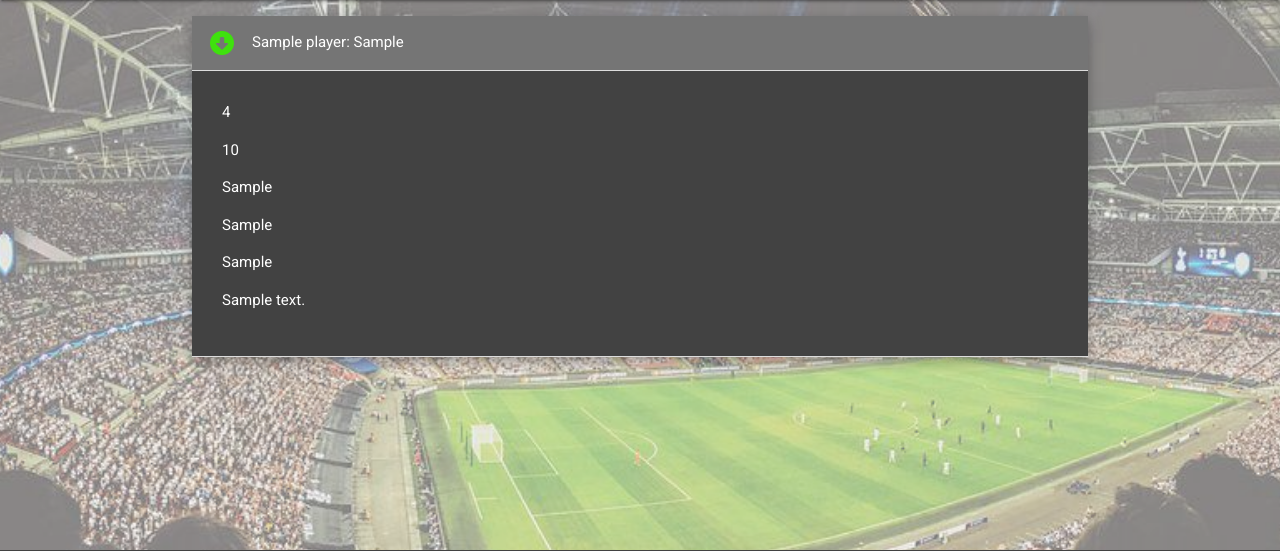
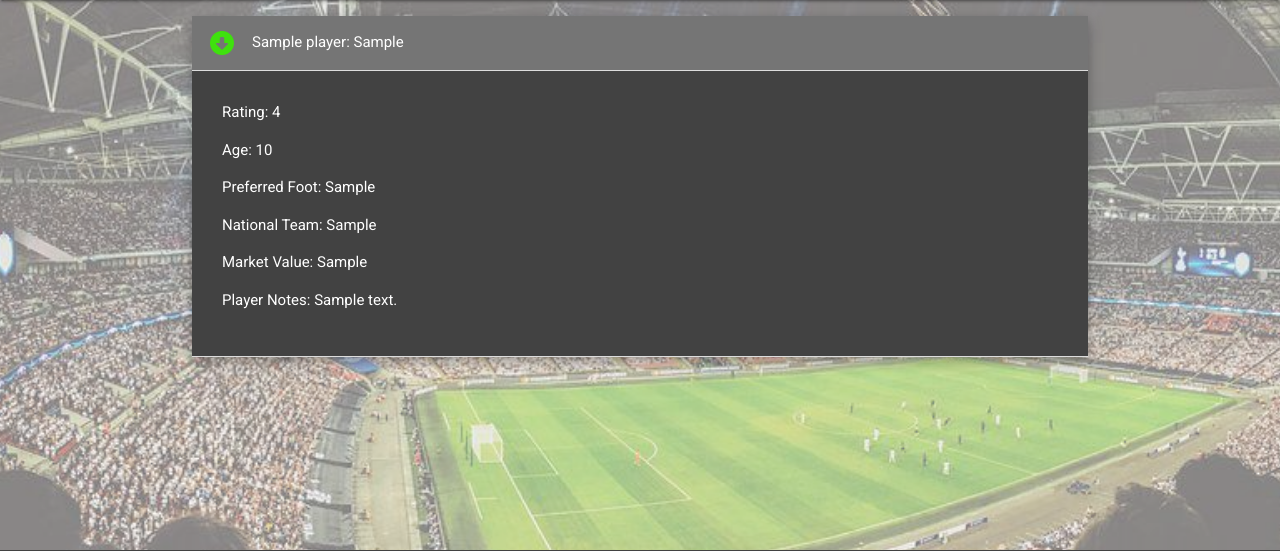
Before and after one commit to JackDilger/wescout-milestone-3, a Flask app: page / in a window 1280 px wide, after a click that opens the changed part. Shown: the part 64-615 px from the top of the page. Run offline with Flask 2, Linux system fonts and the light colour scheme; tables that the repository leaves empty hold one stand-in row (values such as "Sample post"); a database or web service that is not in the repository returns one stand-in record (values such as "Sample title"); some libraries are stand-ins or nearby versions.

Commit message:
Add pretext explanation for player data

```diff
--- a/wescout/templates/players.html
+++ b/wescout/templates/players.html
@@ -9,12 +9,12 @@
                 <strong>{{ player.player_name }}</strong> : {{ player.domestic_club }}
             </div>
             <div class="collapsible-body grey darken-3">
-                <strong>{{ player.player_rating }}</strong>
-                <p>{{ player.player_age }}</p>
-                <p>{{ player.preferred_foot }}</p>
-                <p>{{ player.national_team }}</p>
-                <p>{{ player.market_value }}</p>
-                <p>{{ player.player_notes }}</p>
+                <strong>Rating: {{ player.player_rating }}</strong>
+                <p>Age: {{ player.player_age }}</p>
+                <p>Preferred Foot: {{ player.preferred_foot }}</p>
+                <p>National Team: {{ player.national_team }}</p>
+                <p>Market Value: {{ player.market_value }}</p>
+                <p>Player Notes: {{ player.player_notes }}</p>
             </div>
         </li>
         {% endfor %}
```
